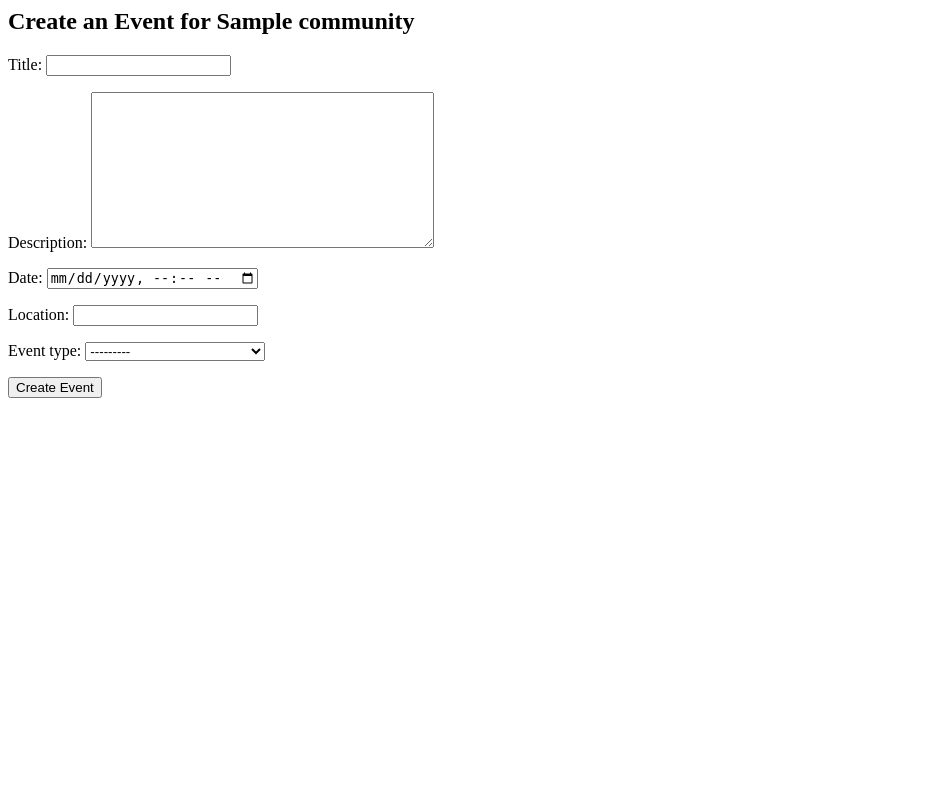
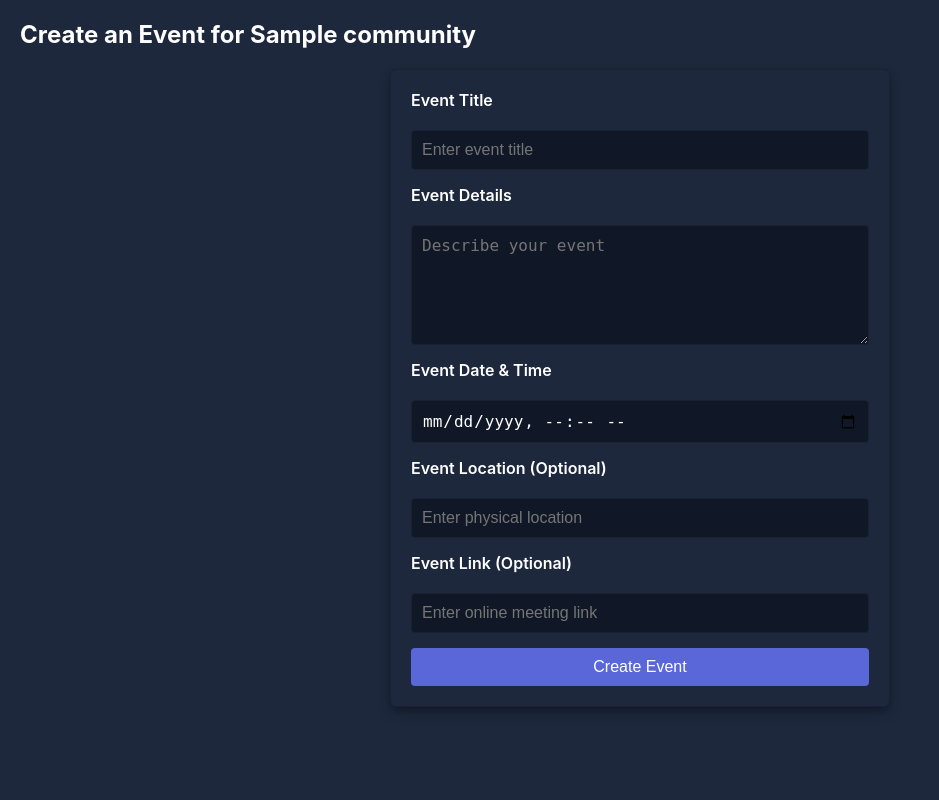
Before and after one commit to BinayamG/DaESD, a Django app: page /myapp/create-event/1/ in a window 1280 px wide. Shown: the whole page, without its empty margins (0-939 px from the left). Run offline with Django 5.2, Linux system fonts and the light colour scheme; a user stored in the database is signed in; tables that the repository leaves empty hold one stand-in row (values such as "Sample post").

Commit message:
Event styles

```diff
--- /dev/null
+++ b/myproject/static/css/createevent.css
@@ -0,0 +1,51 @@
+/* Create Event Page Styles */
+.event-form {
+    background: var(--app-content-secondary-color);
+    border: 1px solid var(--table-border);
+    border-radius: 6px;
+    padding: 20px;
+    box-shadow: var(--filter-shadow);
+    max-width: 500px;
+    margin: 0 auto;
+    display: flex;
+    flex-direction: column;
+    gap: 15px;
+}
+
+.event-form label {
+    font-size: 1rem;
+    font-weight: 600;
+    color: var(--chart-container-heading);
+    margin-bottom: 5px;
+}
+
+.event-form input,
+.event-form textarea {
+    width: 100%;
+    padding: 10px;
+    border: 1px solid var(--table-border);
+    border-radius: 4px;
+    font-size: 1rem;
+    background: var(--app-bg);
+    color: var(--app-content-main-color);
+}
+
+.event-form textarea {
+    height: 120px;
+    resize: vertical;
+}
+
+.submit-button {
+    background-color: var(--action-color);
+    color: var(--sidebar-main-color);
+    padding: 10px 16px;
+    border: none;
+    border-radius: 4px;
+    cursor: pointer;
+    font-size: 1rem;
+    transition: background 0.3s;
+}
+
+.submit-button:hover {
+    background-color: var(--action-color-hover);
+}
--- a/myproject/templates/create_event.html
+++ b/myproject/templates/create_event.html
@@ -1,6 +1,40 @@
-<h2>Create an Event for {{ community.name }}</h2>
-<form method="post">
-  {% csrf_token %}
-  {{ form.as_p }}
-  <button type="submit">Create Event</button>
-</form>
+<!DOCTYPE html>
+<html lang="en">
+<head>
+    <meta charset="UTF-8">
+    <meta name="viewport" content="width=device-width, initial-scale=1.0">
+    <title>Create an Event</title>
+    <link rel="stylesheet" href="/static/css/dashboard.css">
+    <link rel="stylesheet" href="/static/css/createevent.css">
+</head>
+<body>
+    <div class="app-container">
+        <div class="app-content">
+            <div class="app-content-header">
+                <h2>Create an Event for {{ community.name }}</h2>
+            </div>
+
+            <form method="post" class="event-form">
+                {% csrf_token %}
+
+                <label for="event-title">Event Title</label>
+                <input type="text" id="event-title" name="title" placeholder="Enter event title" required>
+
+                <label for="event-details">Event Details</label>
+                <textarea id="event-details" name="details" placeholder="Describe your event" required></textarea>
+
+                <label for="event-datetime">Event Date & Time</label>
+                <input type="datetime-local" id="event-datetime" name="datetime" required>
+
+                <label for="event-location">Event Location (Optional)</label>
+                <input type="text" id="event-location" name="location" placeholder="Enter physical location">
+
+                <label for="event-link">Event Link (Optional)</label>
+                <input type="url" id="event-link" name="link" placeholder="Enter online meeting link">
+
+                <button type="submit" class="submit-button">Create Event</button>
+            </form>
+        </div>
+    </div>
+</body>
+</html>
```
